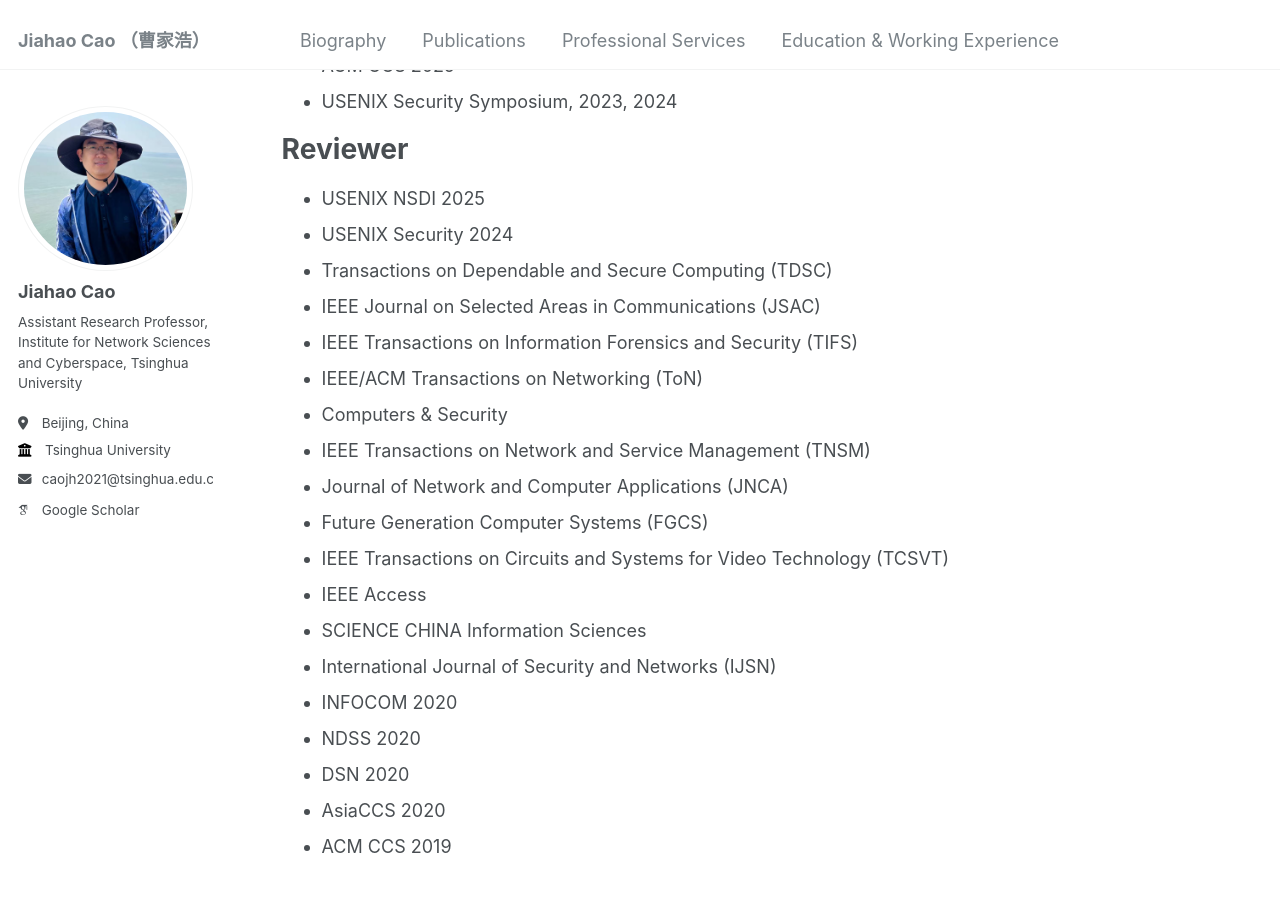
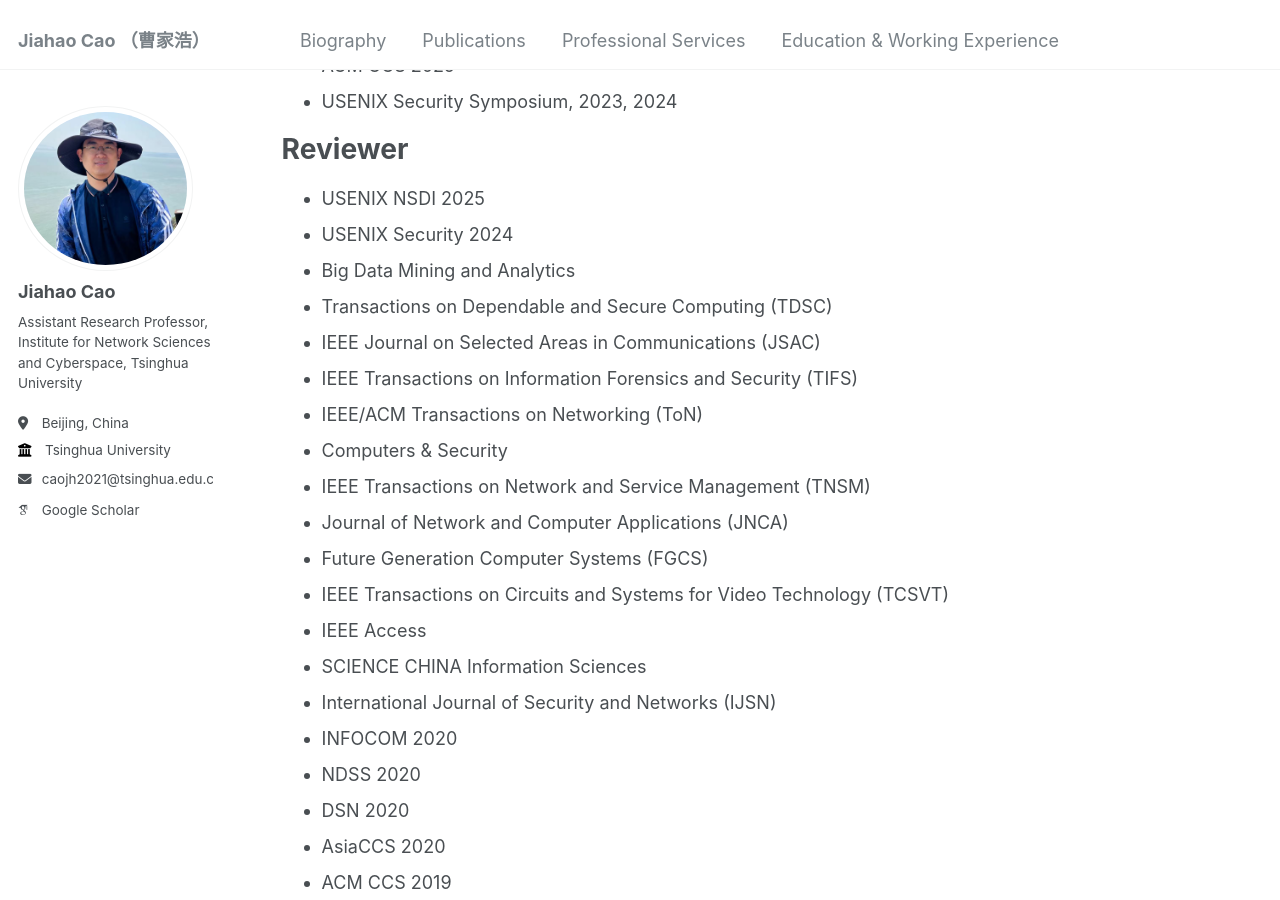
Before and after one commit to caojh15/caojh15.github.io, a Jekyll site: the page built from _pages/services.md, in a window 1280 px wide and 900 px high, scrolled down 601 px. Built offline with Jekyll 4.4.1, drawn with Linux system fonts in a browser that asks for light colours; some web fonts are replaced.

Commit message:
Update services.md

```diff
--- a/_pages/services.md
+++ b/_pages/services.md
@@ -25,6 +25,7 @@ author_profile: true
 # Reviewer
 * USENIX NSDI 2025
 * USENIX Security 2024
+* Big Data Mining and Analytics
 * Transactions on Dependable and Secure Computing (TDSC)
 * IEEE Journal on Selected Areas in Communications (JSAC)
 * IEEE Transactions on Information Forensics and Security (TIFS)
```
